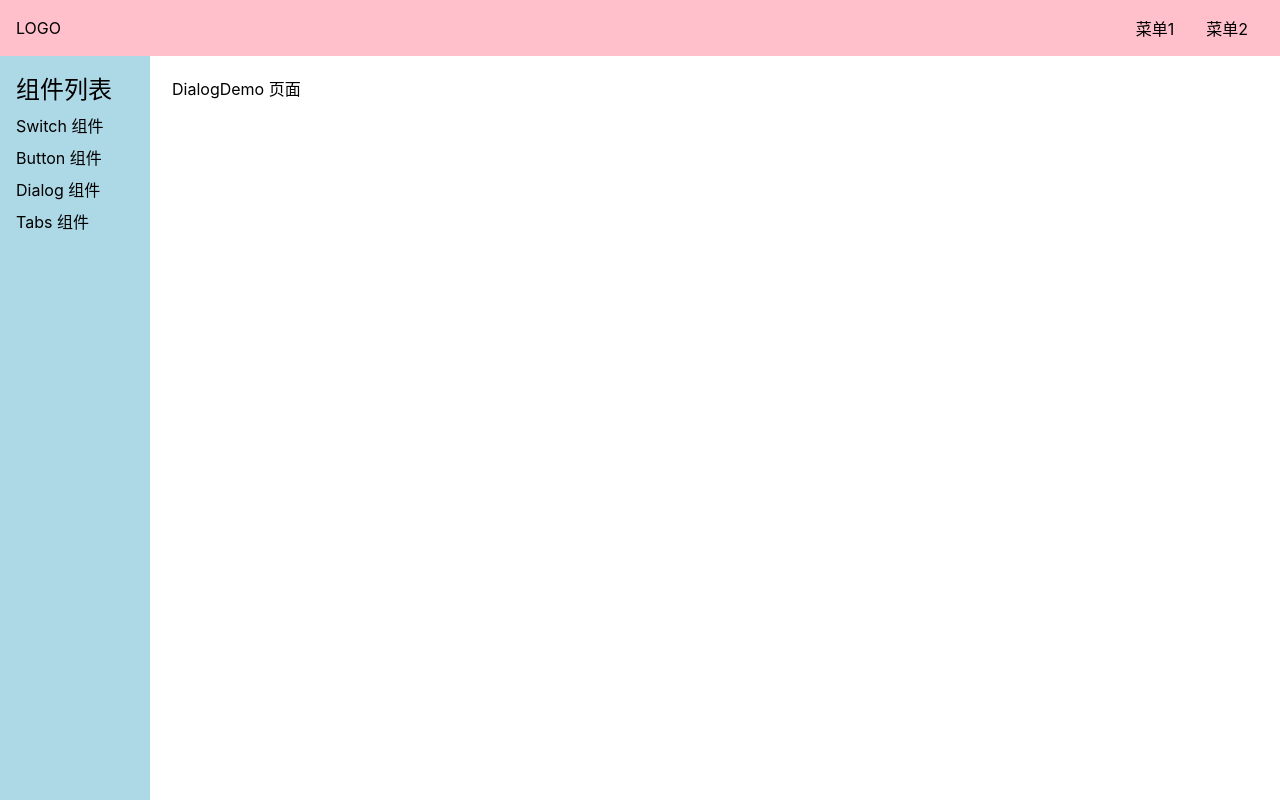
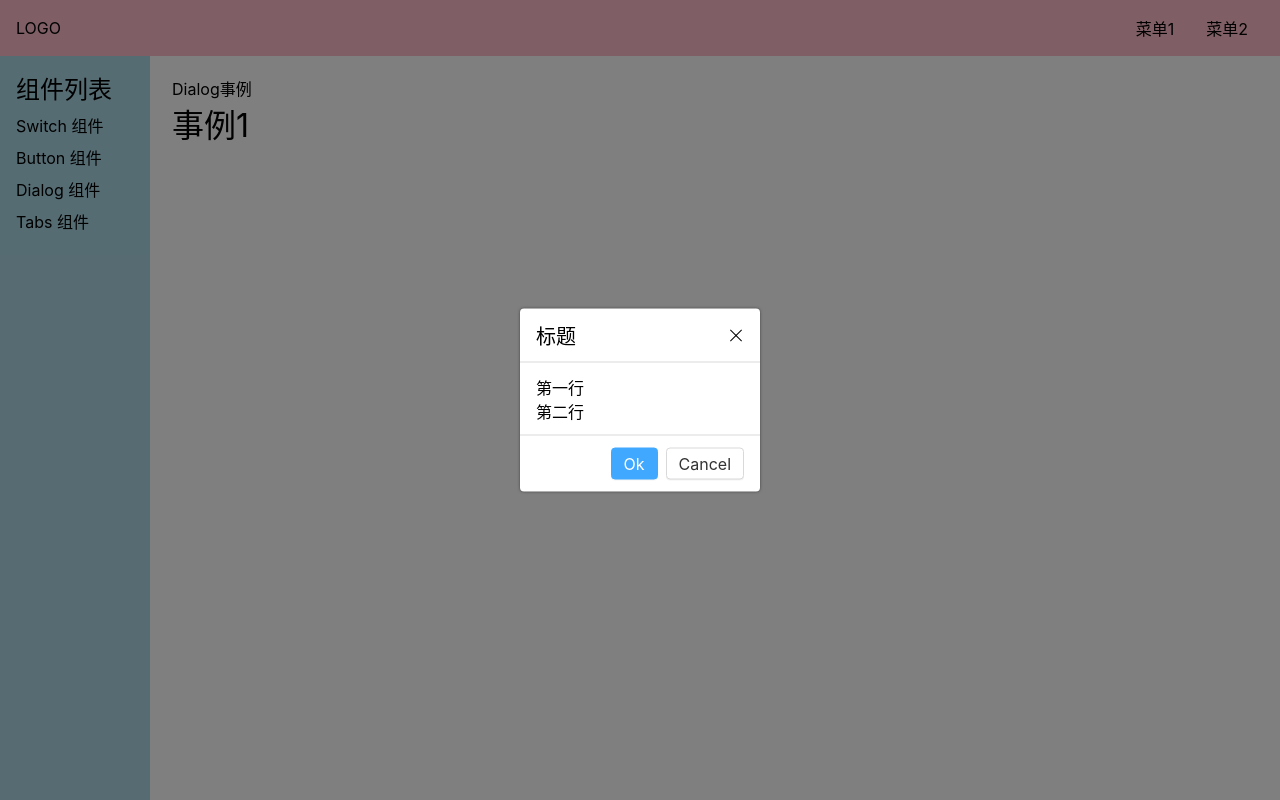
Before and after one commit to wxyzcctv/waping-ui-1, a Vue app: page /#/doc/dialog in a window 1280 px wide. Built offline with nearby package versions, Linux system fonts and the light colour scheme.

Commit message:
完成dialog组件的搭建和基本样式的编辑

```diff
--- a/src/components/DialogDemo.vue
+++ b/src/components/DialogDemo.vue
@@ -1,3 +1,11 @@
 <template>
-	<div>DialogDemo 页面</div>
+	<div>Dialog事例</div>
+	<h1>事例1</h1>
+	<Dialog></Dialog>
 </template>
+<script lang="ts">
+import Dialog from "../lib/Dialog.vue";
+export default {
+	components: { Dialog },
+};
+</script>
--- /dev/null
+++ b/src/lib/Dialog.vue
@@ -0,0 +1,97 @@
+<template>
+	<div class="waping-dialog-overlay"></div>
+	<div class="waping-dialog-wrapper">
+		<div class="waping-dialog">
+			<header>标题<span class="waping-dialog-close"></span></header>
+			<main>
+				<p>第一行</p>
+				<p>第二行</p>
+			</main>
+			<footer>
+				<Button level="main">Ok</Button>
+				<Button>Cancel</Button>
+			</footer>
+		</div>
+	</div>
+</template>
+<script lang="ts">
+import Button from "./Button.vue";
+export default {
+	components: { Button },
+};
+</script>
+<style lang="scss">
+$radius: 4px;
+$border-color: #d9d9d9;
+
+.waping-dialog {
+	background: white;
+	border-radius: $radius;
+	box-shadow: 0 0 3px fade_out(black, 0.5);
+	min-width: 15em;
+	max-width: 90%;
+
+	&-overlay {
+		position: fixed;
+		top: 0;
+		left: 0;
+		width: 100%;
+		height: 100%;
+		background: fade-out(black, 0.5);
+		z-index: 10;
+	}
+	&-wrapper {
+		position: absolute;
+		left: 50%;
+		top: 50%;
+		transform: translate(-50%, -50%);
+		z-index: 11;
+	}
+
+	> header {
+		padding: 12px 16px;
+		border-bottom: 1px solid $border-color;
+		display: flex;
+		align-items: center;
+		justify-content: space-between;
+		font-size: 20px;
+	}
+
+	> main {
+		padding: 12px 16px;
+	}
+
+	> footer {
+		border-top: 1px solid $border-color;
+		padding: 12px 16px;
+		text-align: right;
+	}
+
+	&-close {
+		position: relative;
+		display: inline-block;
+		width: 16px;
+		height: 16px;
+		cursor: pointer;
+
+		&::before,
+		&::after {
+			content: "";
+			position: absolute;
+			height: 1px;
+			background: black;
+			width: 100%;
+			top: 50%;
+			left: 50%;
+		}
+
+		&::before {
+			transform: translate(-50%, -50%) rotate(-45deg);
+		}
+
+		&::after {
+			transform: translate(-50%, -50%) rotate(45deg);
+		}
+	}
+}
+</style>
```
